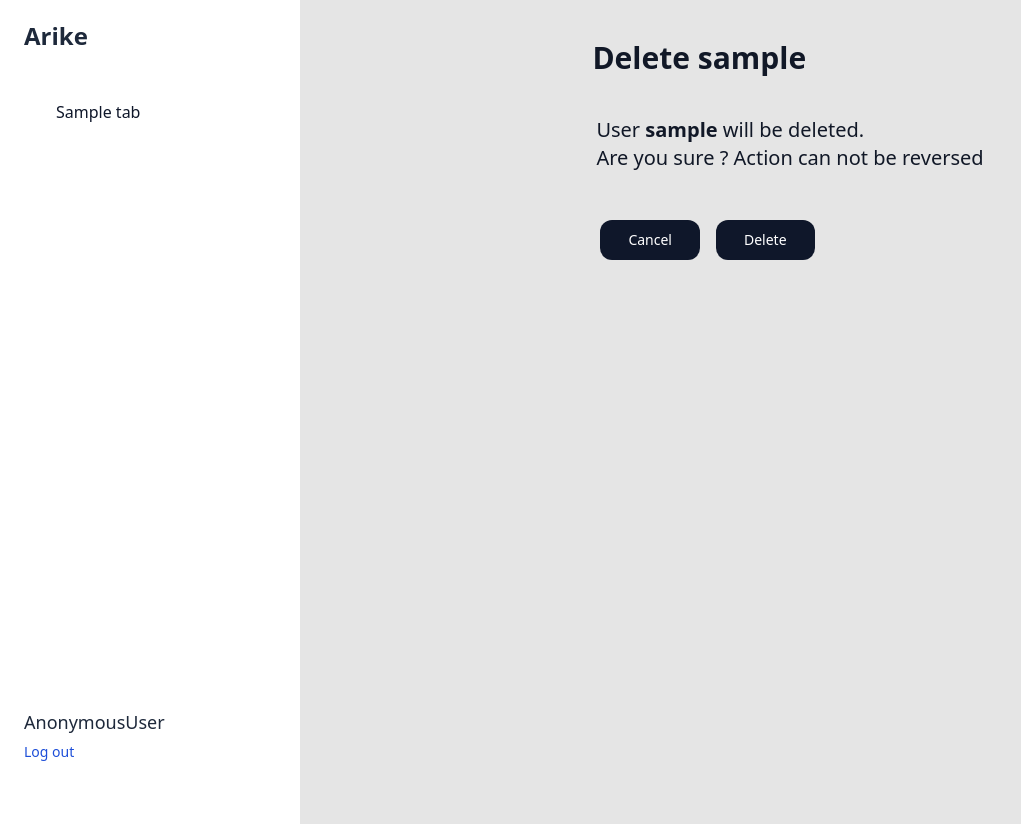
After one commit to rithviknishad/arike, a Django app: template templates/dashboard/users/delete.html in a window 1280 px wide. The commit adds this page. Shown: the whole page, without its empty margins (0-1021 px from the left). Run offline with Django 3.2, Linux system fonts and the light colour scheme; tables that the repository leaves empty hold one stand-in row (values such as "Sample post"); the template is opened without the code that fills it: values that come from a table or form of the project are taken from there, most other values are stand-ins (such as "Sample title", 1, 10 or a date in 2020); some libraries are stand-ins or nearby versions.

Commit message:
delete view of user

```diff
--- a/templates/dashboard/base_create.html
+++ b/templates/dashboard/base_create.html
@@ -1,4 +1,5 @@
 {% extends './base.html' %}
+
 {% block inner %}
 <div class="flex h-screen">
   <div class="px-10 py-10 mx-auto">
--- /dev/null
+++ b/templates/dashboard/base_delete.html
@@ -0,0 +1,20 @@
+{% extends './base.html' %}
+
+{% block inner %}
+<div class="flex h-screen">
+  <div class="px-10 py-10 mx-auto">
+    <div class="text-3xl font-bold">{% block head_title %}Delete {{object}}{% endblock head_title %}</div>
+    <div class="py-10 px-1 text-xl">
+      {% block para_suffix %}<p>{% block object_type %}Object{% endblock object_type %} <b>{{object}}</b>{% endblock para_suffix %} will be deleted.</p>
+      <p>Are you sure ? Action can not be reversed</p>
+    </div>
+    <form action="" method="post">
+      {% csrf_token %}
+      <div class="flex flex-row">
+        <div class="p-2">{% include 'generic/button.html' with label='Cancel' type='button' onClick="location.href='../'"%}</div>
+        <div class="p-2">{% include 'generic/button.html' with label='Delete'%}</div>
+      </div>
+    </form>
+  </div>
+</div>
+{% endblock inner %}
--- a/templates/dashboard/base_details.html
+++ b/templates/dashboard/base_details.html
@@ -1,4 +1,5 @@
 {% extends './base.html' %}
+
 {% block inner %}
 <div class="px-10 py-6">
   <div class="flex flex-row">
--- /dev/null
+++ b/templates/dashboard/users/delete.html
@@ -0,0 +1,2 @@
+{% extends 'dashboard/base_delete.html' %}
+{% block object_type %}User{% endblock object_type %}
--- a/templates/generic/button.html
+++ b/templates/generic/button.html
@@ -1,5 +1,5 @@
 <button
-type="submit"
+type={{ type|default:"submit" }}
 onClick="{{ onClick }}"
 class="flex-none text-white bg-slate-900 hover:bg-slate-700 focus:ring-4 focus:ring-gray-300 font-medium rounded-xl text-sm px-7 py-2.5 text-center">
     {{ label }}
```
Also changed, not shown: arike/urls.py (+4 -4 lines), arike_app/views.py (+12 -4 lines).
